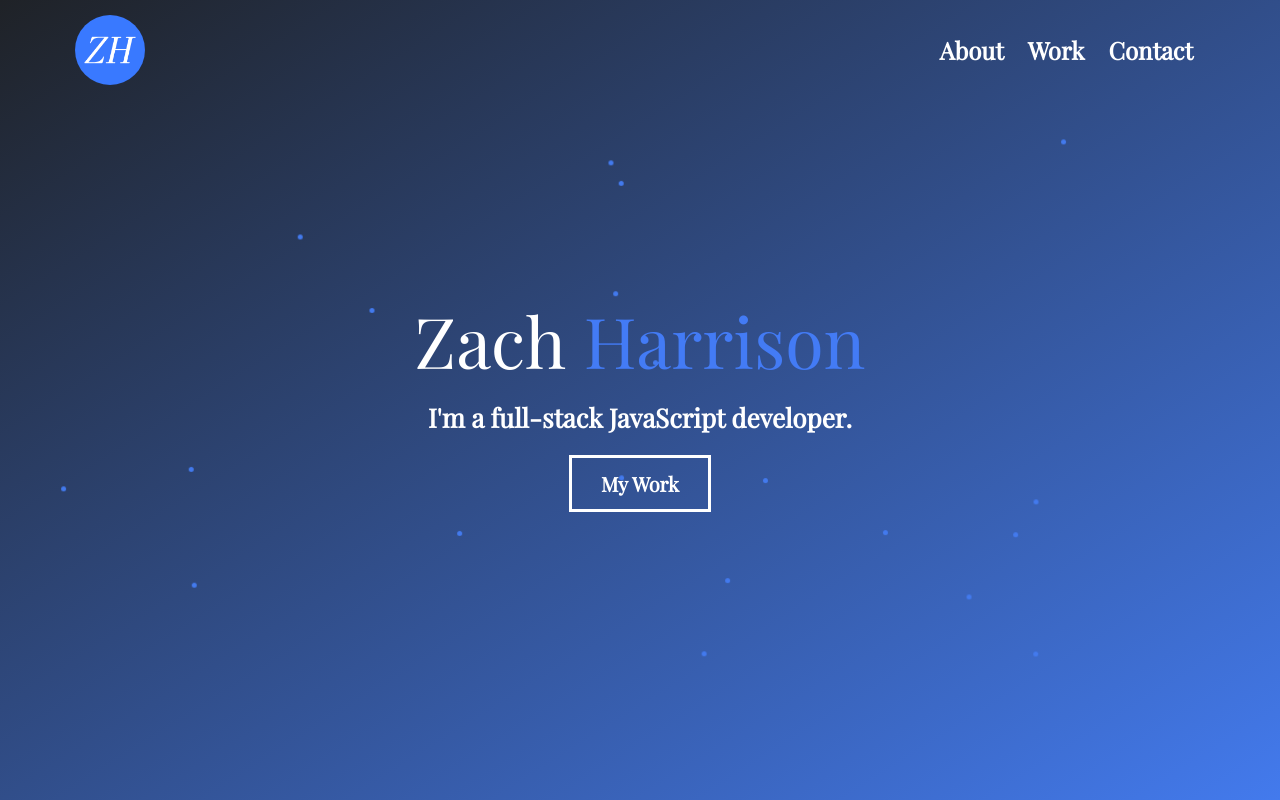
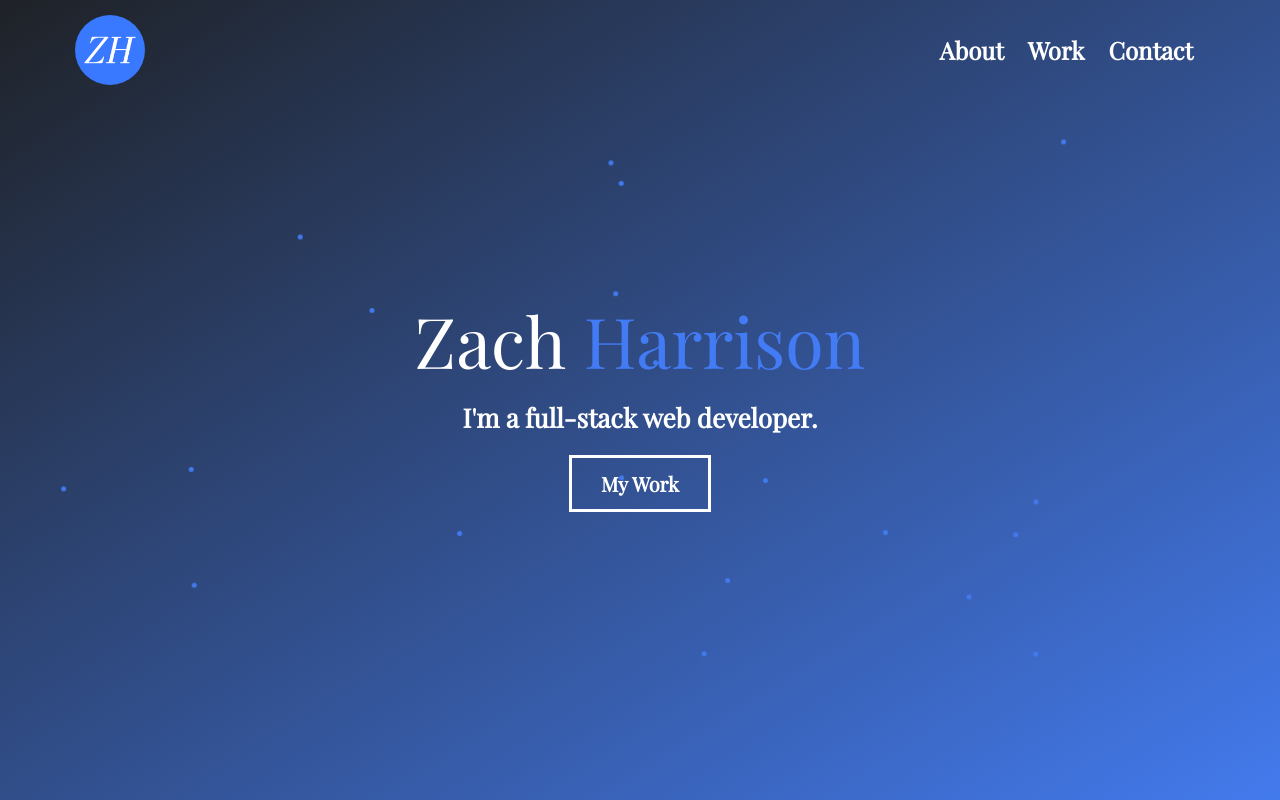
Before and after one commit to zachharrison/portfolio, a React (Create React App) app: page / in a window 1280 px wide. Shown: the top 800 px of the page. Built offline with nearby package versions, Linux system fonts and the light colour scheme.

Commit message:
Core styling done

```diff
--- a/public/index.html
+++ b/public/index.html
@@ -11,7 +11,7 @@
     />
     <link rel="apple-touch-icon" href="%PUBLIC_URL%/logo192.png" />
     <link rel="manifest" href="%PUBLIC_URL%/manifest.json" />
-    <title>Zach Harrison</title>
+    <title>Zach Harrison | Web Development</title>
   </head>
   <body>
     <script
--- a/src/components/Showcase/Showcase.js
+++ b/src/components/Showcase/Showcase.js
@@ -67,7 +67,7 @@ const Showcase = () => {
         <h1>
           Zach <span>Harrison</span>
         </h1>
-        <h5>I'm a full-stack JavaScript developer.</h5>
+        <h5>I'm a full-stack web developer.</h5>
         <a href='#work' className='btn showcase-btn'>
           My Work
         </a>
```
